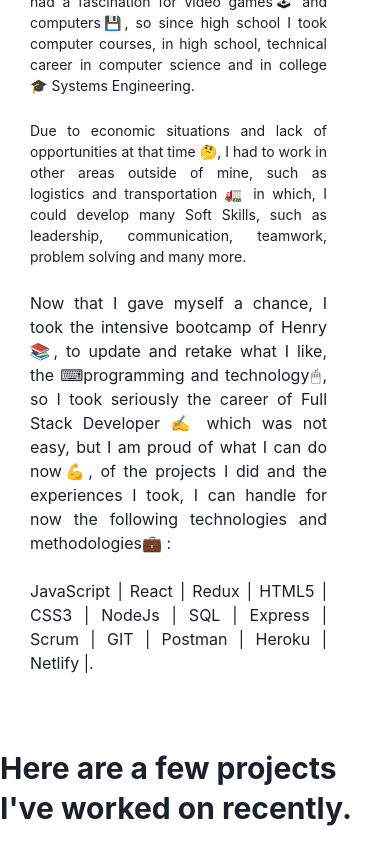
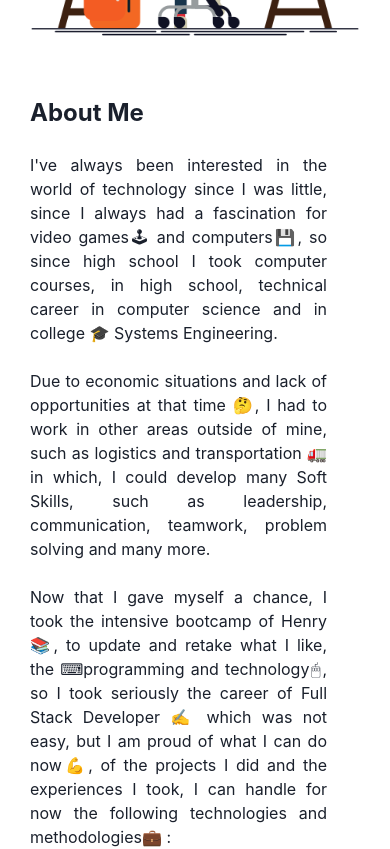
Before and after one commit to megagus182/portfolio-gustavo-castillo, a React (Create React App) app: page / in a window 390 px wide. Shown: the part 840-1689 px from the top of the page. Built offline with nearby package versions, Linux system fonts and the light colour scheme.

Commit message:
FixAboutResponsive

```diff
--- a/src/Sections/AboutMe.jsx
+++ b/src/Sections/AboutMe.jsx
@@ -47,7 +47,7 @@ export default function AboutMe() {
       //TAMAÑO
       <Box display={"flex"} flexDirection={"column"} className="AboutMe">
         {/* Left */}
-        <Box width={"40%"} alignSelf={"center"} className="LeftSide">
+        <Box width={"100%"} alignSelf={"center"} className="LeftSide">
           <Image src={experience} alt="experiences" />
         </Box>
         {/* Right */}
@@ -55,6 +55,7 @@ export default function AboutMe() {
           width={"100%"}
           padding={"30px"}
           paddingBottom={"0px"}
+          paddingTop={"0px"}
           justifyContent={"center"}
           textAlign={"justify"}
           className="RighttSide"
@@ -63,7 +64,7 @@ export default function AboutMe() {
             About Me
           </Heading>
           <br></br>
-          <Text width={"90%"} fontSize="sm">
+          <Text width={"90%"} fontSize="md">
             I've always been interested in the world of technology since I was
             little, since I always had a fascination for video games🕹 and
             computers💾, so since high school I took computer courses, in high
@@ -71,7 +72,7 @@ export default function AboutMe() {
             Systems Engineering.
           </Text>
           <br></br>
-          <Text width={"90%"} fontSize="sm">
+          <Text width={"90%"} fontSize="md">
             Due to economic situations and lack of opportunities at that time
             🤔, I had to work in other areas outside of mine, such as logistics
             and transportation 🚛 in which, I could develop many Soft Skills,
--- a/src/Sections/Projects.jsx
+++ b/src/Sections/Projects.jsx
@@ -38,7 +38,7 @@ export default function Projects() {
       alignItems={"center"}
       className="Projects"
     >
-      <Heading marginTop={"20px"}>
+      <Heading textAlign={"center"} marginTop={"20px"}>
         Here are a few projects I've worked on recently.
       </Heading>
       <br></br>
```
